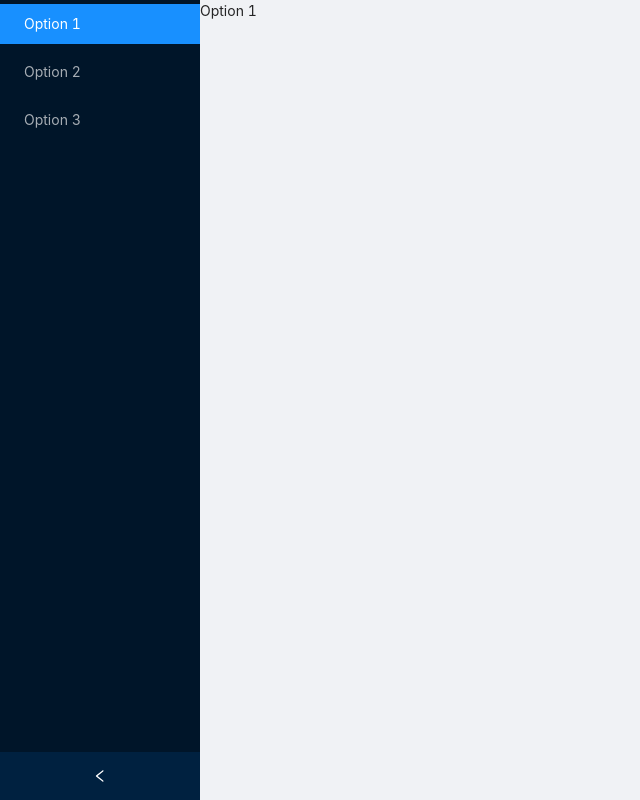
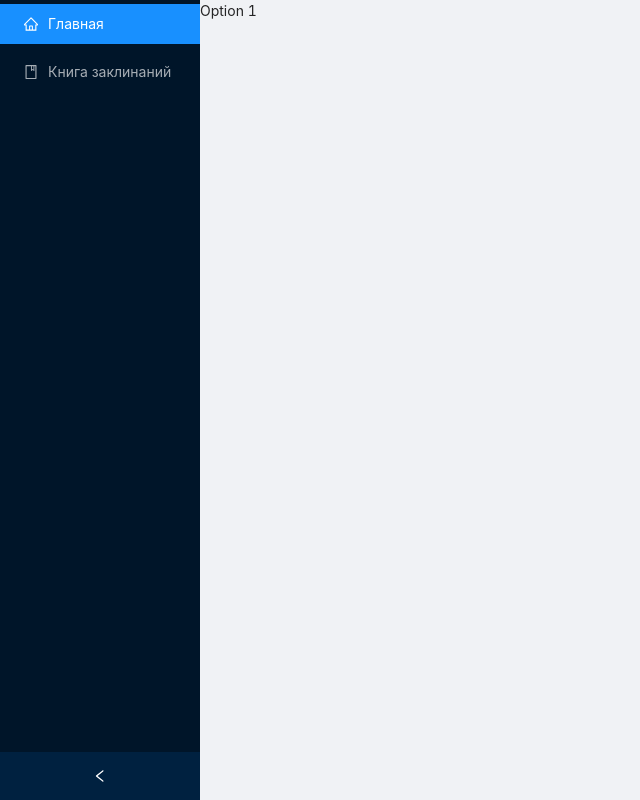
Before and after one commit to sidan93/DnDMaster2, a React (Create React App) app in the folder frontend/: page / in a window 1280 px wide. Shown: the whole page, without its empty margins (0-640 px from the left). Built offline with nearby package versions, Linux system fonts and the light colour scheme.

Commit message:
Книга заклинаний, начало)

```diff
--- a/frontend/src/App.js
+++ b/frontend/src/App.js
@@ -1,12 +1,14 @@
 import React from "react";
 import { Layout, Menu } from "antd";
 import "./App.css";
+import SpellBook from "./components/spellbook/spellbook"
 import {
   BrowserRouter as Router,
   Switch,
   Route,
   Link
 } from "react-router-dom";
+import {BookOutlined, HomeOutlined} from "@ant-design/icons"
 
 const { Content } = Layout;
 
@@ -15,18 +17,15 @@ export default class App extends React.Component {
   items = [
     {
       url: "/",
-      nav_title: "Option 1",
+      nav_title: "Главная",
+      icon: <HomeOutlined />,
       content: "Option 1"
     },
     {
-      url: "/second",
-      nav_title: "Option 2",
-      content: "Option 2"
-    },
-    {
-      url: "/three",
-      nav_title: "Option 3",
-      content: "Option 3"
+      url: "/spellbook",
+      nav_title: "Книга заклинаний",
+      icon: <BookOutlined/>,
+      content: (<SpellBook/>)
     }
   ];
 
@@ -49,7 +48,10 @@ export default class App extends React.Component {
               )}
             >
               {this.items.map((item) => (
-                <Menu.Item key={item.url}>
+                <Menu.Item
+                  key={item.url}
+                  icon={item.icon}
+                >
                   <Link to={item.url}>{item.nav_title}</Link>
                 </Menu.Item>
               ))}
--- /dev/null
+++ b/frontend/src/components/spellbook/spellbook.js
@@ -0,0 +1,60 @@
+import React from "react";
+import {Table} from "antd";
+
+
+class SpellBook extends React.Component {
+
+  render() {
+    const dataSource = [
+      {
+        key: '1',
+        name: 'Телепортация',
+        subname: 'Очень длинная',
+        level: 4,
+        type: 'Особое',
+        school: 'Вода',
+        description: 'Кол-во = 4цели = 1 + 2 + 3 Дальность = 720футов = (3+6+9)*4*10'
+      }
+    ];
+
+    const columns = [
+      {
+        title: 'Название',
+        dataIndex: 'name',
+        key: 'name',
+      },
+      {
+        title: 'Подназвание',
+        dataIndex: 'subname',
+        key: 'subname',
+      },
+      {
+        title: 'Уровень',
+        dataIndex: 'level',
+        key: 'level',
+      },
+      {
+        title: 'Тин',
+        dataIndex: 'type',
+        key: 'type',
+      },
+      {
+        title: 'Школа',
+        dataIndex: 'school',
+        key: 'school',
+      },
+      {
+        title: 'Описание',
+        dataIndex: 'description',
+        key: 'description',
+      },
+    ];
+    return (
+      <div>
+        <Table dataSource={dataSource} columns={columns} />
+      </div>
+    )
+  }
+}
+
+export default SpellBook;
```
